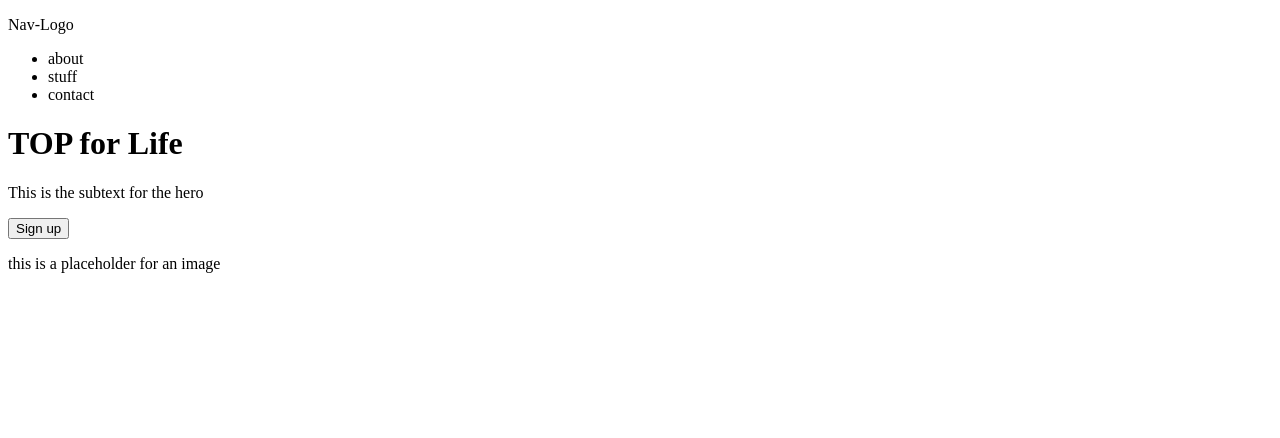
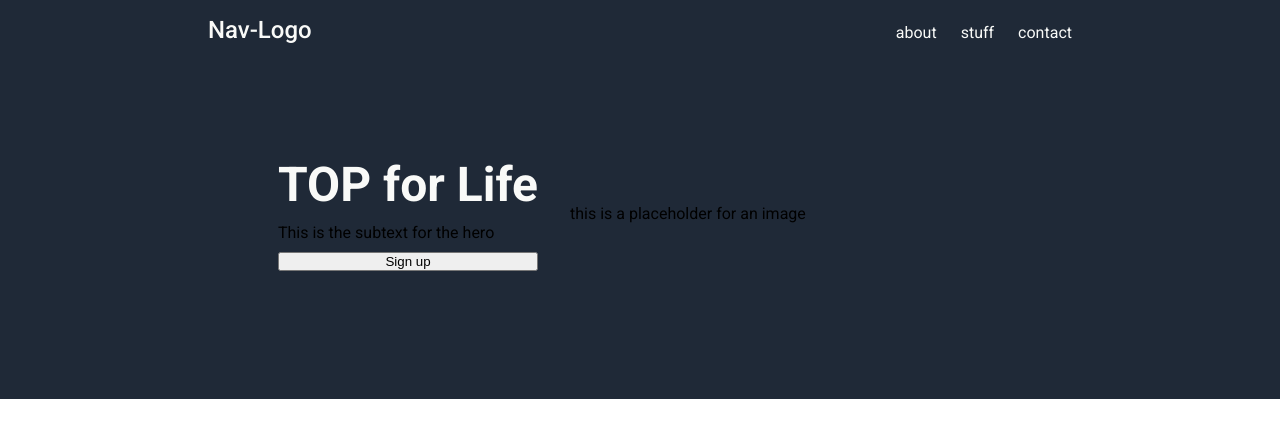
Before and after one commit to Matrixier/odin-landingpage, a plain HTML site: page index.html in a window 1280 px wide. Drawn offline with Linux system fonts and the light colour scheme.

Commit message:
css udate
cont.. on css updating

```diff
--- a/index.html
+++ b/index.html
@@ -5,8 +5,9 @@
     <meta http-equiv="X-UA-Compatible" content="IE=edge">
     <meta name="viewport" content="width=device-width, initial-scale=1.0">
     <link rel="preconnect" href="https://fonts.googleapis.com">
-<link rel="preconnect" href="https://fonts.gstatic.com" crossorigin>
-<link href="https://fonts.googleapis.com/css2?family=Roboto:ital,wght@0,100;0,400;0,500;0,700;1,100&display=swap" rel="stylesheet">
+    <link rel="preconnect" href="https://fonts.gstatic.com" crossorigin>
+    <link href="https://fonts.googleapis.com/css2?family=Roboto:ital,wght@0,100;0,400;0,500;0,700;1,100&display=swap" rel="stylesheet">
+    <link rel="stylesheet" type="text/css" href="styles.css" media="screen">
     <title>TOP landing page</title>
 </head>
 <body>
@@ -17,9 +18,9 @@
             </div>
             <div class="right-side">
                 <ul>
-                    <li>about</li>
-                    <li>stuff</li>
-                    <li>contact</li>
+                    <li><a href="#">about</a></li>
+                    <li><a href="#">stuff</a></li>
+                    <li><a href="#">contact</a></li>
                 </ul>
             </div>
         </div>
--- a/styles.css
+++ b/styles.css
@@ -1 +1,52 @@
- font-family: 'Roboto', sans-serif;
+ *{
+     margin: 0;
+     padding: 0;
+     text-decoration: none;
+ }
+ body{
+    font-family:'roboto', sans-serif ;
+ }
+ header {
+     background-color: #1f2937;
+     padding: 1em 13em;
+ }
+ .nav{
+     display: flex;
+     justify-content: space-between;
+     align-items: baseline;
+ }
+ .nav ul{
+     list-style-type: none;
+     display: flex;
+     gap: 1.5em;
+ }
+ .logo{
+     font-size: 24px;
+     font-weight: 500;
+     color: #f9faf8;
+ }
+ .right-side, a{
+    color: #f9faf8;
+ }
+ .main{
+     padding: 7em 0;
+     display: flex;
+     justify-content: center;
+     align-items: center;
+     gap: 2em;
+ }
+ .main .left{
+     display: flex;
+     flex-direction: column;
+     gap: 10px;
+ }
+
+ .hero{
+     font-size: 48px;
+     font-weight: bolder;
+     color:#f9faf8;
+ }
+ .main .right{
+     flex-shrink: 0;
+     width: 50%;
+ }
```
